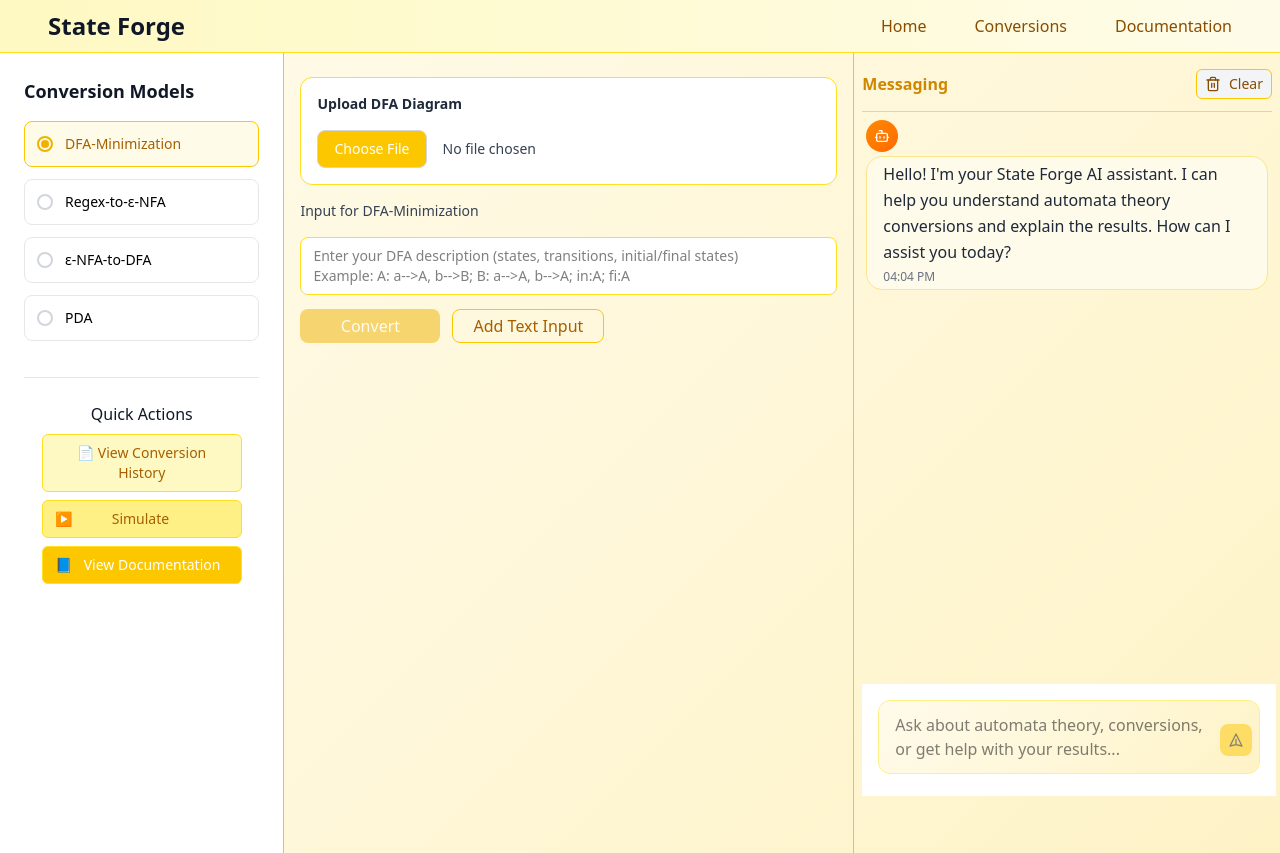
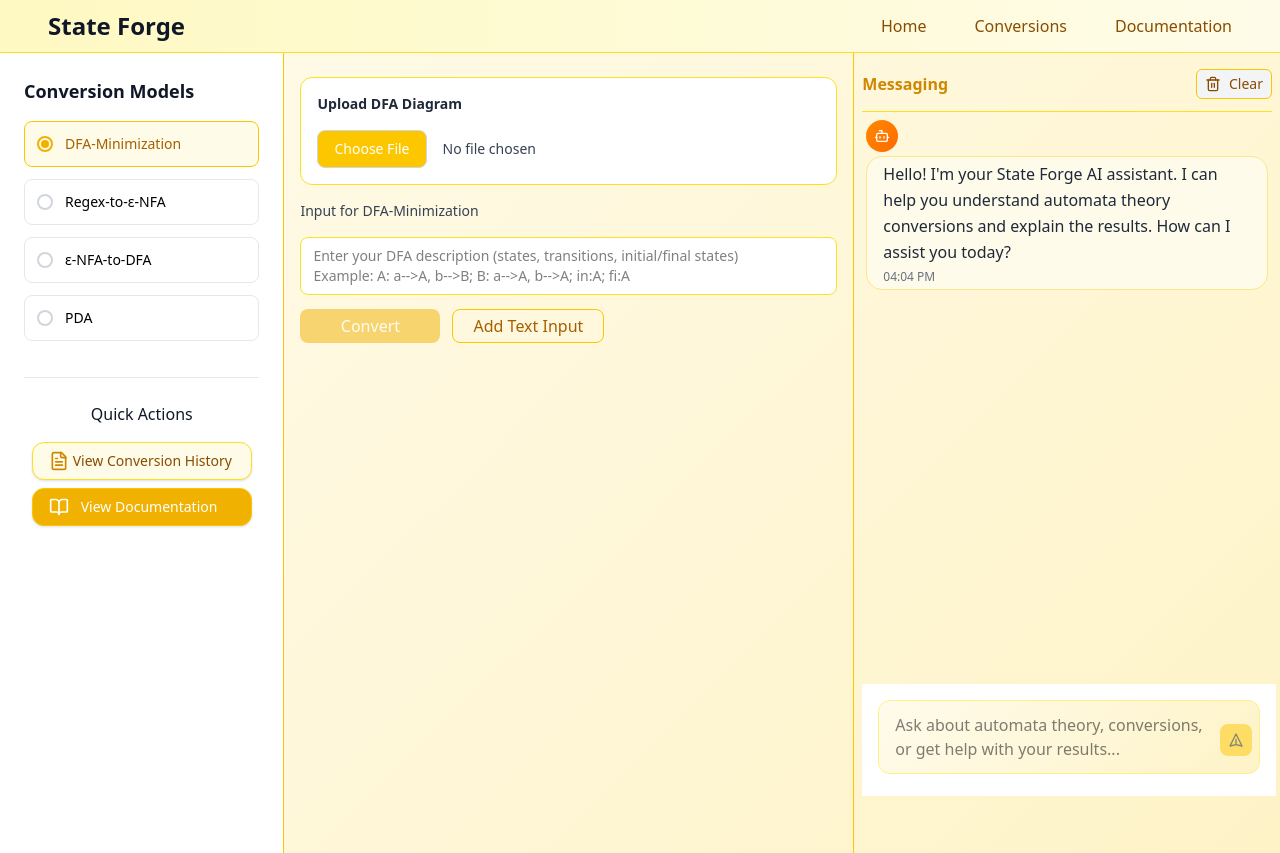
Before and after one commit to DeepThinkers-Rrsearch/front-end, a Next.js app: page /chat in a window 1280 px wide. Built offline with nearby package versions, Linux system fonts and the light colour scheme.

Commit message:
Change buttons style, animated simulation button and took it to bottom of graphviz diagram

```diff
--- a/app/chat/page.tsx
+++ b/app/chat/page.tsx
@@ -8,7 +8,7 @@ import ReactMarkdown from "react-markdown";
 import remarkGfm from "remark-gfm";
 import rehypeHighlight from "rehype-highlight";
 import "highlight.js/styles/github.css";
-import { Copy, Eye, Plus, CheckCircle, User, Bot, Trash2 } from "lucide-react";
+import { Copy, Eye, Plus, CheckCircle, User, Bot, Trash2, FileText, Play, BookOpen} from "lucide-react";
 import { useAppStore } from '../../utils/store';
 import { extractEpsilonNfaTextFromImage } from "../../utils/text_extraction/e_nfa_image_to_text";
 import { extract_dfa_text_from_image } from "../../utils/text_extraction/dfa_minimization_image_to_text";
@@ -691,19 +691,23 @@ const parseModelInput = (input: string) => {
             </div> */}
 
             <div className="mt-9 pt-6 border-t border-gray-200">
-              <h4 className="font-medium text-gray-900 mb-2 text-center">Quick Actions</h4>
+              <h4 className="font-medium text-gray-900 mb-4 text-center">Quick Actions</h4>
               <div className="flex flex-col items-center gap-2">
-                <button className="flex items-center gap-2 text-sm bg-yellow-100 text-yellow-700 px-3 py-2 rounded-md border border-yellow-300 hover:bg-yellow-300 transition-colors w-[200px]" onClick={conversionHistoryHandler}>
-                  📄 View Conversion History
-                </button>
-                <button className="flex items-center gap-2 text-sm bg-yellow-200 text-yellow-700 px-3 py-2 rounded-md border border-yellow-300 hover:bg-yellow-400 transition-colors w-[200px]" onClick={simulationModelHandler}>
-                  <span className="mr-8">▶️</span> Simulate
-                </button>
+
+              <button
+                onClick={conversionHistoryHandler}
+                className="flex items-center rounded-full px-3 gap-1 text-sm font-medium bg-yellow-50 text-yellow-800 px-4 py-2 rounded-xl border border-yellow-300 hover:bg-yellow-200 transition-colors w-[220px] shadow-sm hover:shadow-md"
+              >
+                <FileText className="w-5 h-5 text-yellow-600" />
+                View Conversion History
+              </button>
+
                 <Link
                   href="/instructions"
-                  className="flex items-center gap-2 text-sm bg-yellow-400 text-white px-3 py-2 rounded-md border border-yellow-300 hover:bg-yellow-500 transition-colors w-[200px]"
+                  className="flex items-center rounded-full px-3 gap-3 text-sm font-medium bg-yellow-500 text-white px-4 py-2 rounded-xl border border-yellow-400 hover:bg-yellow-600 transition-colors w-[220px] shadow-sm hover:shadow-md"
                 >
-                  <span className="mr-1">📘</span> View Documentation
+                  <BookOpen className="w-5 h-5 text-white" />
+                  View Documentation
                 </Link>
               </div>
             </div>
@@ -901,6 +905,23 @@ const parseModelInput = (input: string) => {
                   />
                 )}
               </div>
+              <div className="flex justify-end mt-4">
+              <button
+              onClick={simulationModelHandler}
+              className="group relative overflow-hidden flex items-center justify-center gap-2 text-sm font-semibold px-5 py-2 rounded-xl border border-yellow-400 bg-gradient-to-tr from-yellow-200 via-yellow-100 to-amber-100 text-yellow-800 shadow-sm w-[130px] transition-all duration-300 ease-in-out hover:scale-[1.04] hover:shadow-yellow-400/40 focus:outline-none focus:ring-2 focus:ring-yellow-500"
+            >
+              {/* Shimmering light overlay */}
+              <span className="absolute inset-0 bg-gradient-to-r from-transparent via-yellow/60 to-transparent opacity-0 group-hover:opacity-60 group-hover:animate-shimmer pointer-events-none" />
+
+              {/* Play icon with hover pulse */}
+              <Play className="w-5 h-5 text-yellow-700 transition-transform duration-300 group-hover:scale-125 group-hover:text-yellow-900" />
+
+              Simulate
+
+              {/* Bottom bar shine */}
+              <span className="absolute bottom-0 left-1/2 w-0 h-[2px] bg-orange-400 group-hover:w-full group-hover:left-0 transition-all duration-300" />
+            </button>
+             </div>
             </div>
           )}
             {/* Add text input popup window */}
```
